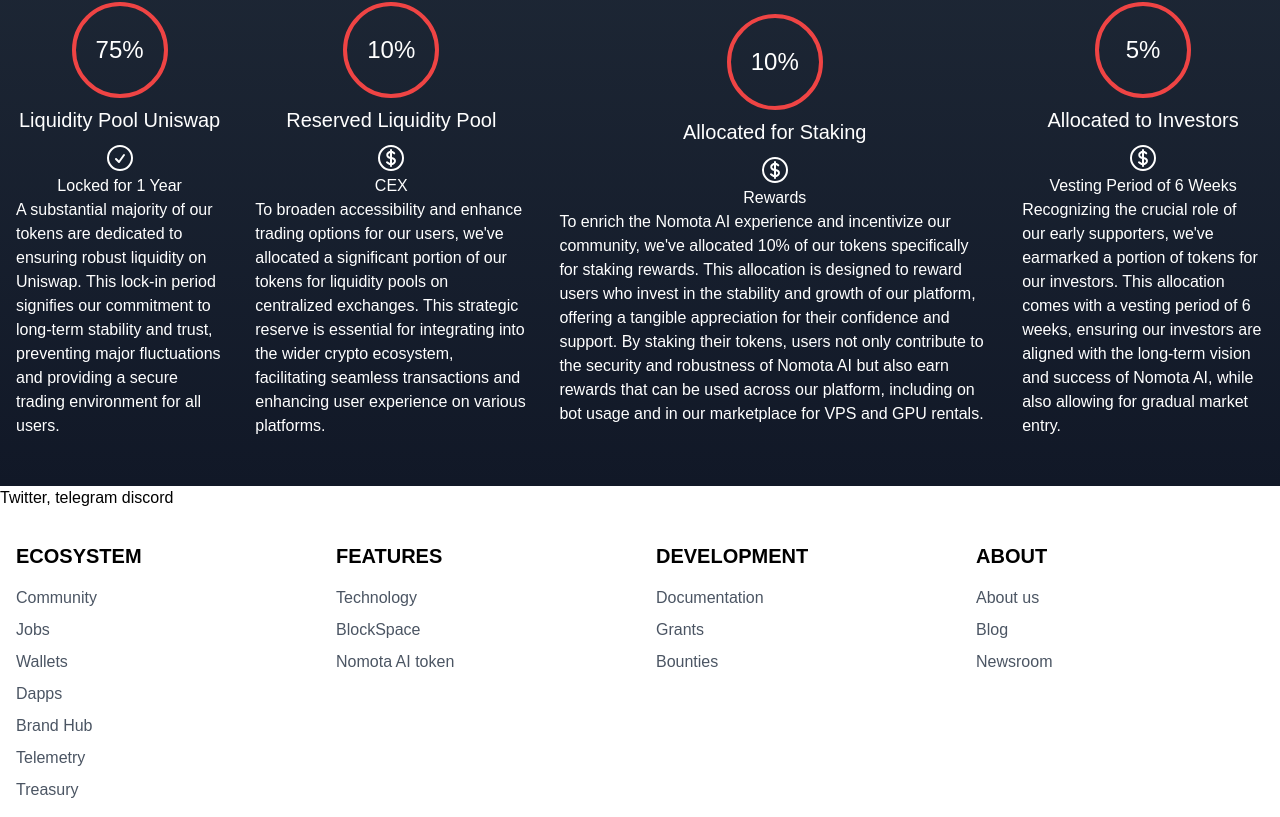
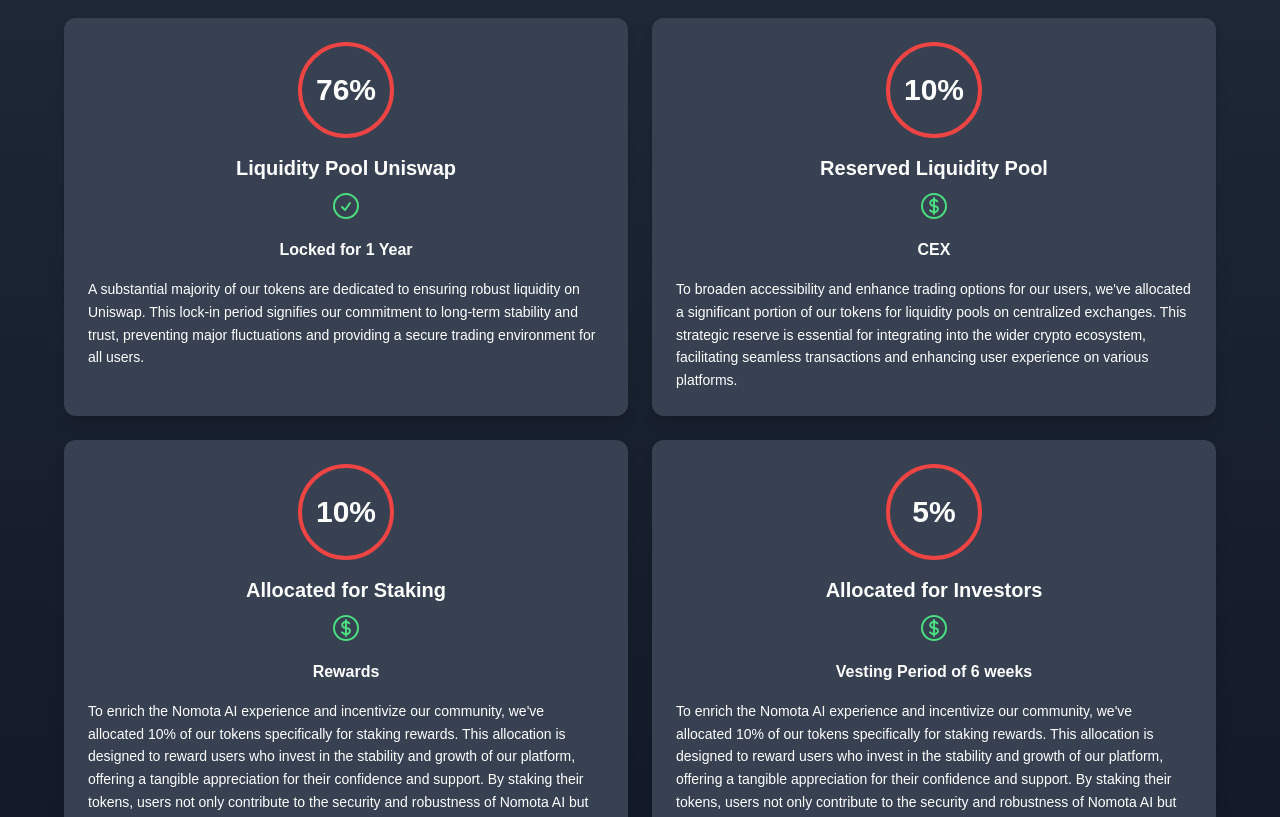
Before and after one commit to MohanVarma1965/NomotaAI, a React (Create React App) app: page / in a window 1280 px wide. Shown: the part 2018-2835 px from the top of the page. Built offline with nearby package versions, Linux system fonts and the light colour scheme.

Commit message:
Updated Tokenomics

```diff
--- a/src/components/Main/Tokenomics/index.tsx
+++ b/src/components/Main/Tokenomics/index.tsx
@@ -1,69 +1,90 @@
-import React from "react";
-import { CheckCircleIcon, CurrencyDollarIcon } from "@heroicons/react/24/outline";
+import React from 'react';
+import { CheckCircleIcon, CurrencyDollarIcon } from '@heroicons/react/24/outline';
 
 const Tokenomics: React.FC = () => {
   return (
     <div className="bg-gradient-to-b from-gray-800 to-gray-900 text-white py-12 px-4">
-      <div className="text-center mb-8">
+      <div className="text-center mb-12">
         <h2 className="text-4xl font-bold">Tokenomics</h2>
       </div>
-      <div className="flex flex-col md:flex-row justify-center items-center space-y-8 md:space-y-0 md:space-x-8">
-        <div className="flex flex-col items-center">
-          <div className="w-24 h-24 rounded-full border-4 border-red-500 flex items-center justify-center">
-            <span className="text-2xl">75%</span>
+      <div className="max-w-6xl mx-auto grid grid-cols-1 lg:grid-cols-2 gap-6">
+        {/* Tile 1 */}
+        <div className="bg-gray-700 rounded-xl p-6 shadow-lg transition duration-300 ease-in-out hover:scale-105">
+          <div className="flex justify-center">
+            <div className="w-24 h-24 rounded-full border-4 border-red-500 flex items-center justify-center mb-4">
+              <span className="text-3xl font-bold">76%</span>
+            </div>
           </div>
-          <h3 className="text-xl mt-2">Liquidity Pool Uniswap</h3>
-          <CheckCircleIcon className="h-8 w-8 mt-2" />
-          <p>Locked for 1 Year</p>
-          <div>
+          <h3 className="text-xl text-center font-bold mb-2">Liquidity Pool Uniswap</h3>
+          <div className="flex justify-center mb-4">
+            <CheckCircleIcon className="h-8 w-8 text-green-400" />
+          </div>
+          <p className="mb-4 text-center font-semibold">Locked for 1 Year</p>
+          <p className="text-sm leading-relaxed">
             A substantial majority of our tokens are dedicated to ensuring robust liquidity on Uniswap. This lock-in
             period signifies our commitment to long-term stability and trust, preventing major fluctuations and
             providing a secure trading environment for all users.
-          </div>
+          </p>
         </div>
 
-        <div className="flex flex-col items-center">
-          <div className="w-24 h-24 rounded-full border-4 border-red-500 flex items-center justify-center">
-            <span className="text-2xl">10%</span>
+
+        <div className="bg-gray-700 rounded-xl p-6 shadow-lg transition duration-300 ease-in-out hover:scale-105">
+          <div className="flex justify-center">
+            <div className="w-24 h-24 rounded-full border-4 border-red-500 flex items-center justify-center mb-4">
+              <span className="text-3xl font-bold">10%</span>
+            </div>
           </div>
-          <h3 className="text-xl mt-2">Reserved Liquidity Pool </h3>
-          <CurrencyDollarIcon className="h-8 w-8 mt-2" />
-          <p>CEX</p>
-          <div>
+          <h3 className="text-xl text-center font-bold mb-2">Reserved Liquidity Pool</h3>
+          <div className="flex justify-center mb-4">
+            <CurrencyDollarIcon className="h-8 w-8 text-green-400" />
+          </div>
+          <p className="mb-4 text-center font-semibold">CEX</p>
+          <p className="text-sm leading-relaxed">
             To broaden accessibility and enhance trading options for our users, we've allocated a significant portion of
             our tokens for liquidity pools on centralized exchanges. This strategic reserve is essential for integrating
             into the wider crypto ecosystem, facilitating seamless transactions and enhancing user experience on various
             platforms.
+          </p>
+        </div>
+
+        <div className="bg-gray-700 rounded-xl p-6 shadow-lg transition duration-300 ease-in-out hover:scale-105">
+          <div className="flex justify-center">
+            <div className="w-24 h-24 rounded-full border-4 border-red-500 flex items-center justify-center mb-4">
+              <span className="text-3xl font-bold">10%</span>
+            </div>
           </div>
-        </div>
-        <div className="flex flex-col items-center">
-          <div className="w-24 h-24 rounded-full border-4 border-red-500 flex items-center justify-center">
-            <span className="text-2xl">10%</span>
+          <h3 className="text-xl text-center font-bold mb-2">Allocated for Staking</h3>
+          <div className="flex justify-center mb-4">
+            <CurrencyDollarIcon className="h-8 w-8 text-green-400" />
           </div>
-          <h3 className="text-xl mt-2">Allocated for Staking </h3>
-          <CurrencyDollarIcon className="h-8 w-8 mt-2" />
-          <p>Rewards</p>
-          <div>
-            To enrich the Nomota AI experience and incentivize our community, we've allocated 10% of our tokens
+          <p className="mb-4 text-center font-semibold">Rewards</p>
+          <p className="text-sm leading-relaxed">
+          To enrich the Nomota AI experience and incentivize our community, we've allocated 10% of our tokens
             specifically for staking rewards. This allocation is designed to reward users who invest in the stability
             and growth of our platform, offering a tangible appreciation for their confidence and support. By staking
             their tokens, users not only contribute to the security and robustness of Nomota AI but also earn rewards
             that can be used across our platform, including on bot usage and in our marketplace for VPS and GPU rentals.
+          </p>
+        </div>
+
+        <div className="bg-gray-700 rounded-xl p-6 shadow-lg transition duration-300 ease-in-out hover:scale-105">
+          <div className="flex justify-center">
+            <div className="w-24 h-24 rounded-full border-4 border-red-500 flex items-center justify-center mb-4">
+              <span className="text-3xl font-bold">5%</span>
+            </div>
           </div>
+          <h3 className="text-xl text-center font-bold mb-2">Allocated for Investors</h3>
+          <div className="flex justify-center mb-4">
+            <CurrencyDollarIcon className="h-8 w-8 text-green-400" />
+          </div>
+          <p className="mb-4 text-center font-semibold">Vesting Period of 6 weeks</p>
+          <p className="text-sm leading-relaxed">
+            To enrich the Nomota AI experience and incentivize our community, we've allocated 10% of our tokens specifically for staking rewards. This allocation is designed to reward users who invest in the stability and growth of our platform, offering a tangible appreciation for their confidence and support. By staking
+            their tokens, users not only contribute to the security and robustness of Nomota AI but also earn rewards
+            that can be used across our platform, including on bot usage and in our marketplace for VPS and GPU rentals.
+          </p>
         </div>
-        <div className="flex flex-col items-center">
-          <div className="w-24 h-24 rounded-full border-4 border-red-500 flex items-center justify-center">
-            <span className="text-2xl">5%</span>
-          </div>
-          <h3 className="text-xl mt-2">Allocated to Investors</h3>
-          <CurrencyDollarIcon className="h-8 w-8 mt-2" />
-          <p>Vesting Period of 6 Weeks</p>
-          <div>
-            Recognizing the crucial role of our early supporters, we've earmarked a portion of tokens for our investors.
-            This allocation comes with a vesting period of 6 weeks, ensuring our investors are aligned with the
-            long-term vision and success of Nomota AI, while also allowing for gradual market entry.
-          </div>
-        </div>
+
       </div>
     </div>
   );
```
